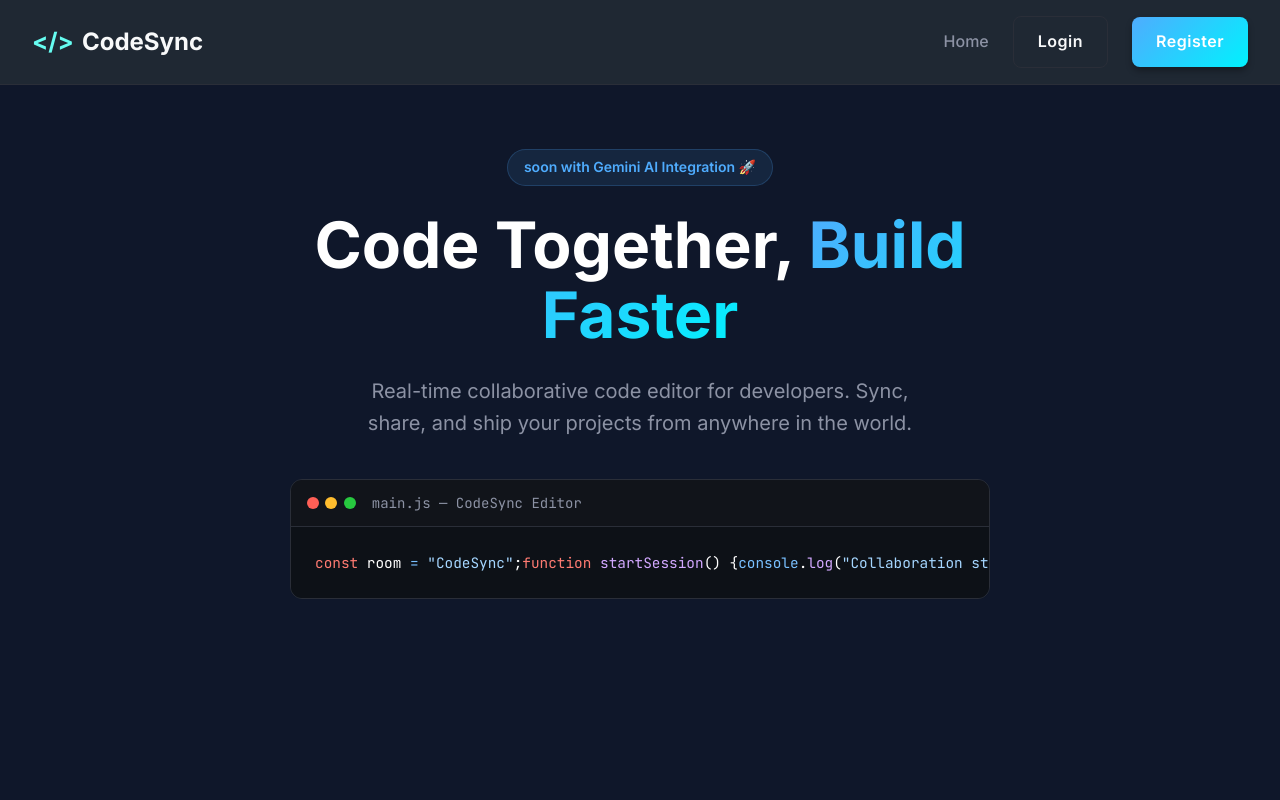
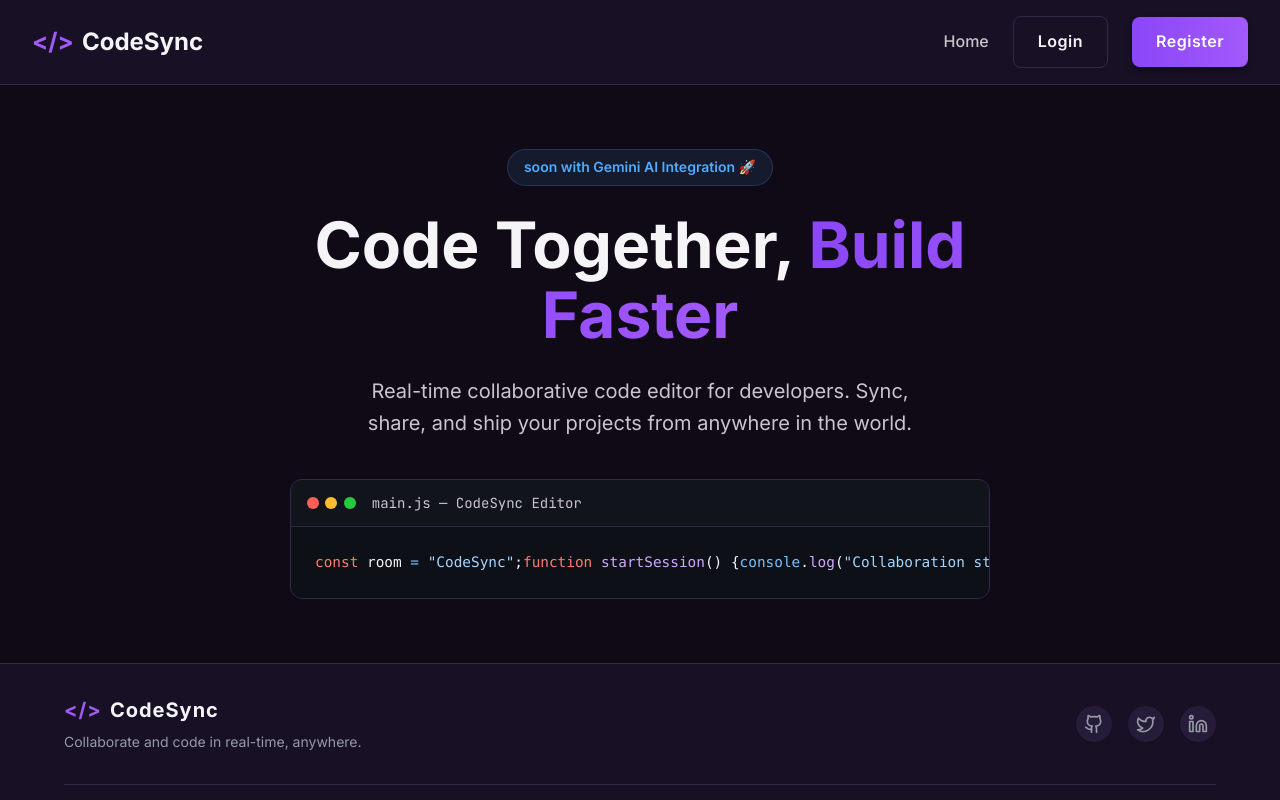
Before and after one commit to Karnatimk007/Real-Time-Collaborative-Code-Editor, a React (Vite) app in the folder Frontend/: page / in a window 1280 px wide. Built offline with nearby package versions, Linux system fonts and the light colour scheme.

Commit message:
Update Real-Time Collaborative Code Editor - Socket and UI improvements

```diff
--- a/Frontend/src/components/Chat.jsx
+++ b/Frontend/src/components/Chat.jsx
@@ -100,25 +100,10 @@ function Chat({ socket, roomId, initialMessages = [] }) {
           </div>
         )}
         <AnimatePresence>
-          {messages.map((msg, index) => {
-            const isSystem = msg.sender === "System" || msg.sender === "system";
-            const isMe = msg.sender === currentUser?.username;
-
-            if (isSystem) {
-              return (
-                <motion.div
-                  initial={{ opacity: 0, y: 10, scale: 0.95 }}
-                  animate={{ opacity: 1, y: 0, scale: 1 }}
-                  key={index}
-                  className="flex justify-center w-full my-2"
-                >
-                  <div className="px-4 py-1.5 bg-cyber-800/40 border border-cyber-700/50 rounded-full text-xs text-cyber-400 font-mono tracking-wide shadow-inner flex items-center gap-1.5">
-                    <span className="w-1.5 h-1.5 rounded-full bg-neon-purple shadow-[0_0_6px_rgba(198,120,221,0.8)] animate-pulse"></span>
-                    {msg.message}
-                  </div>
-                </motion.div>
-              );
-            }
+          {messages
+            .filter((msg) => msg.sender !== "System" && msg.sender !== "system")
+            .map((msg, index) => {
+              const isMe = msg.sender === currentUser?.username;
 
             return (
               <motion.div
--- a/Frontend/src/components/CodeEditor.jsx
+++ b/Frontend/src/components/CodeEditor.jsx
@@ -186,16 +186,14 @@ function CodeEditor({ socket, roomId, onCodeChange, onLangChange, defaultCodes,
           onChange={handleLanguageChange}
           className="px-3 py-1.5 bg-cyber-900 border border-cyber-600 text-gray-200 text-sm rounded-lg outline-none hover:border-neon-purple transition-colors"
         >
-          <option value="javascript">🟨 JavaScript</option>
-          <option value="python">🐍 Python</option>
-          <option value="java">☕ Java</option>
-          <option value="c">💻 C</option>
-          <option value="cpp">⚙️ C++</option>
-          <option value="go">🐹 Go</option>
+          <option value="javascript"> JavaScript</option>
+          <option value="python">Python</option>
+          <option value="java"> Java</option>
+          <option value="c"> C</option>
+          <option value="cpp">C++</option>
+          <option value="go"> Go</option>
         </select>
-        <span className="text-xs text-cyber-500 font-mono">
-          {language}
-        </span>
+
       </div>
 
       {/*  Monaco Editor */}
--- /dev/null
+++ b/Frontend/src/components/Footer.jsx
@@ -0,0 +1,52 @@
+import { Heart } from "lucide-react";
+
+function Footer() {
+  return (
+    <footer className="w-full bg-surface border-t border-border py-8 mt-auto">
+      <div className="container mx-auto px-4 md:px-6">
+        <div className="flex flex-col md:flex-row items-center justify-between gap-4">
+
+          <div className="flex flex-col items-center md:items-start">
+            <span className="text-xl font-bold tracking-wider text-text flex items-center gap-2">
+              <span className="text-primary">&lt;/&gt;</span> CodeSync
+            </span>
+            <p className="text-sm text-textMuted mt-2">
+              Collaborate and code in real-time, anywhere.
+            </p>
+          </div>
+
+          <div className="flex gap-4">
+            <a href="#" className="p-2 text-textMuted hover:text-primary transition-colors bg-card hover:bg-border rounded-full shadow-sm hover:shadow-primary/20">
+              <svg xmlns="http://www.w3.org/2000/svg" width="20" height="20" viewBox="0 0 24 24" fill="none" stroke="currentColor" strokeWidth="2" strokeLinecap="round" strokeLinejoin="round">
+                <path d="M15 22v-4a4.8 4.8 0 0 0-1-3.5c3 0 6-2 6-5.5.08-1.25-.27-2.48-1-3.5.28-1.15.28-2.35 0-3.5 0 0-1 0-3 1.5-2.64-.5-5.36-.5-8 0C6 2 5 2 5 2c-.3 1.15-.3 2.35 0 3.5A5.403 5.403 0 0 0 4 9c0 3.5 3 5.5 6 5.5-.39.49-.68 1.05-.85 1.65-.17.6-.22 1.23-.15 1.85v4"/>
+                <path d="M9 18c-4.51 2-5-2-7-2"/>
+              </svg>
+            </a>
+            <a href="#" className="p-2 text-textMuted hover:text-primary transition-colors bg-card hover:bg-border rounded-full shadow-sm hover:shadow-primary/20">
+              <svg xmlns="http://www.w3.org/2000/svg" width="20" height="20" viewBox="0 0 24 24" fill="none" stroke="currentColor" strokeWidth="2" strokeLinecap="round" strokeLinejoin="round">
+                <path d="M22 4s-.7 2.1-2 3.4c1.6 10-9.4 17.3-18 11.6 2.2.1 4.4-.6 6-2C3 15.5.5 9.6 3 5c2.2 2.6 5.6 4.1 9 4-.9-4.2 4-6.6 7-3.8 1.1 0 3-1.2 3-1.2z"/>
+              </svg>
+            </a>
+            <a href="#" className="p-2 text-textMuted hover:text-primary transition-colors bg-card hover:bg-border rounded-full shadow-sm hover:shadow-primary/20">
+              <svg xmlns="http://www.w3.org/2000/svg" width="20" height="20" viewBox="0 0 24 24" fill="none" stroke="currentColor" strokeWidth="2" strokeLinecap="round" strokeLinejoin="round">
+                <path d="M16 8a6 6 0 0 1 6 6v7h-4v-7a2 2 0 0 0-2-2 2 2 0 0 0-2 2v7h-4v-7a6 6 0 0 1 6-6z"/>
+                <rect width="4" height="12" x="2" y="9"/>
+                <circle cx="4" cy="4" r="2"/>
+              </svg>
+            </a>
+          </div>
+
+        </div>
+
+        <div className="mt-8 pt-6 border-t border-border flex flex-col md:flex-row justify-between items-center gap-4 text-xs text-textMuted">
+          <p>© {new Date().getFullYear()} CodeSync. All rights reserved.</p>
+          <p className="flex items-center gap-1">
+            Built with <Heart size={14} className="text-danger animate-pulse" /> by Developers
+          </p>
+        </div>
+      </div>
+    </footer>
+  );
+}
+
+export default Footer;
--- a/Frontend/src/components/RootLayout.jsx
+++ b/Frontend/src/components/RootLayout.jsx
@@ -1,12 +1,16 @@
 import { Outlet } from "react-router-dom";
 import Header from "./Header";
+import Footer from "./Footer";
 
 function RootLayout() {
   return (
-    <div className="h-screen bg-[#0f172a] text-white flex flex-col">
+    <div className="h-screen bg-background text-text flex flex-col">
       <Header />
-      <main className="flex-1 overflow-y-auto">
-        <Outlet />
+      <main className="flex-1 overflow-y-auto flex flex-col">
+        <div className="flex-1">
+          <Outlet />
+        </div>
+        <Footer />
       </main>
     </div>
   );
--- a/Frontend/src/components/Users.jsx
+++ b/Frontend/src/components/Users.jsx
@@ -1,7 +1,9 @@
 import { motion, AnimatePresence } from "framer-motion";
 import { Circle } from "lucide-react";
+import { useAuth } from "../store/authStore";
 
 function Users({ users = [] }) {
+  const { currentUser } = useAuth();
   return (
     <div className="flex flex-col h-full bg-cyber-900">
       <div className="p-4 border-b border-cyber-700 flex justify-between items-center bg-cyber-800/50 backdrop-blur-sm z-10">
@@ -26,7 +28,7 @@ function Users({ users = [] }) {
               </div>
               <div className="flex-1 min-w-0">
                 <p className="text-gray-200 text-sm font-medium truncate">
-                  {user}
+                  {user === currentUser?.username ? "You" : user}
                 </p>
                 <p className="text-[10px] text-cyber-500 flex items-center gap-1 mt-0.5">
                   <Circle size={8} fill="currentColor" className="text-neon-green" />
--- a/Frontend/src/index.css
+++ b/Frontend/src/index.css
@@ -1,20 +1,31 @@
+@tailwind base;
+@tailwind components;
+@tailwind utilities;
+
+@layer base {
   :root {
     /* Core Colors */
-  --bg-main: #0B0C10;
-  --bg-secondary: #1F2833;
-  --bg-card: rgba(31, 40, 51, 0.7);
-  --bg-elevated: #161a22;
-  --text-primary: #f8f9fa;
-  --text-secondary: #8c92a4;
-  --text-accent: #66fcf1;
-  --text-accent-dark: #45a29e;
+    --bg-main: #0F0A16;
+    --bg-secondary: #181025;
+    --bg-card: #261C39;
+    --bg-elevated: #1F1D1F;
+    --text-primary: #F5F5F7;
+    --text-secondary: #C8C5CB;
+    --text-muted: #9699A6;
+    --text-accent: #A25AFA;
+    --text-accent-dark: #8B46F8;
 
     /* Accents */
-  --accent-primary: #7e57c2;
-  --accent-hover: #9575cd;
-  --accent-gradient: linear-gradient(135deg, #4facfe 0%, #00f2fe 100%);
-  --border-color: #2a2e38;
-  --border-focus: #4facfe;
+    --accent-primary: #A25AFA;
+    --accent-hover: #B46CFF;
+    --accent-dark: #514467;
+    --accent-gradient: linear-gradient(90deg, #8B46F8 0%, #A25AFA 100%);
+    --border-color: #33284A;
+    --border-focus: #A25AFA;
+
+    /* Status Colors */
+    --color-danger: #EF4E4B;
+    --color-success: #22BC5C;
 
     /* Utility */
     --shadow-sm: 0 4px 6px rgba(0, 0, 0, 0.3);
@@ -28,6 +39,8 @@
     --font-sans: 'Inter', system-ui, -apple-system, sans-serif;
     --font-mono: 'JetBrains Mono', ui-monospace, SFMono-Regular, monospace;
   }
+}
+
 
 * {
   box-sizing: border-box;
--- a/Frontend/tailwind.config.js
+++ b/Frontend/tailwind.config.js
@@ -1,8 +1,41 @@
 /** @type {import('tailwindcss').Config} */
 export default {
-  content: [],
+  content: [
+    "./index.html",
+    "./src/**/*.{js,ts,jsx,tsx}",
+  ],
   theme: {
-    extend: {},
+    extend: {
+      colors: {
+        background: "#0F0A16",
+        surface: "#181025",
+        card: "#261C39",
+        border: "#33284A",
+        primary: "#A25AFA",
+        primaryHover: "#B46CFF",
+        text: "#F5F5F7",
+        textMuted: "#9699A6",
+        success: "#22BC5C",
+        danger: "#EF4E4B",
+        // Map existing UI classes to the new theme colors
+        cyber: {
+          900: "#0F0A16", // maps to background
+          800: "#181025", // maps to surface
+          700: "#33284A", // maps to border
+          600: "#33284A", // maps to border
+          500: "#9699A6", // maps to textMuted
+          400: "#C8C5CB", // maps to textSecondary
+        },
+        neon: {
+          purple: "#A25AFA", // maps to primary
+          blue: "#B46CFF", // maps to primaryHover
+          green: "#22BC5C", // maps to success
+        }
+      },
+      backgroundImage: {
+        'gradient-primary': 'linear-gradient(90deg, #8B46F8 0%, #A25AFA 100%)',
+      }
+    },
   },
   plugins: [],
 }
```
Also changed, not shown: 1 other file (tests, documents, lock files or other folders). Lines whose indentation alone changed are shown as unchanged.
